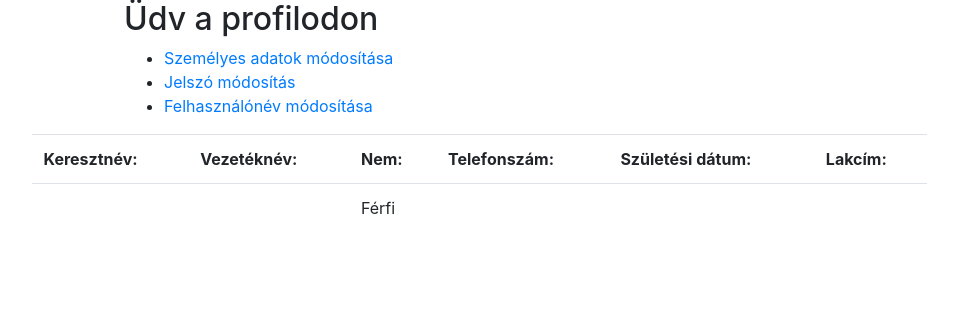
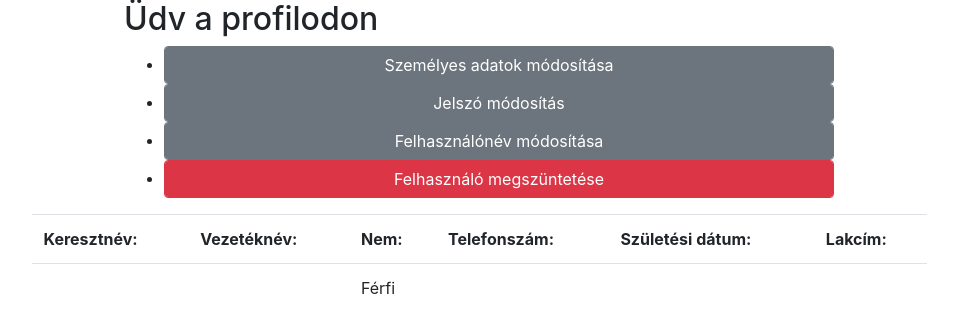
Before and after one commit to Archeloth/Base, a PHP site: page /myprofile.php in a window 1280 px wide. Shown: the part 56-389 px from the top of the page, without its empty margins (161-1119 px from the left). Run offline with PHP 8.4, Linux system fonts and the light colour scheme; the visitor is signed in with stand-in values (Sample User, id 1); data that the repository does not hold is empty.

Commit message:
user deactivate

```diff
--- a/includes/notifications.php
+++ b/includes/notifications.php
@@ -35,3 +35,27 @@ if(isset($_GET['update']))//Sikeres személyes adat változtatás
             </div>';
     }
 }
+if(isset($_GET['deactivated']))//Sikeres deaktiválta a profilját a felhasználó
+{
+    if($_GET['deactivated']==true)
+    {
+        echo '<div class="alert alert-success fade show">
+                <strong>A felhasználói fiókját deaktiváltuk!</strong>
+                <button type="button" class="close" data-dismiss="alert" aria-label="Close">
+                    <span aria-hidden="true">&times;</span>
+                </button>
+            </div>';
+    }
+}
+if(isset($_GET['error']))//Sikeres deaktiválta a profilját a felhasználó
+{
+    if($_GET['error']=="sqlerror")
+    {
+        echo '<div class="alert alert-danger fade show">
+                <strong>Hiba történt a kapcsolatban!</strong>
+                <button type="button" class="close" data-dismiss="alert" aria-label="Close">
+                    <span aria-hidden="true">&times;</span>
+                </button>
+            </div>';
+    }
+}
--- a/mymeetings.php
+++ b/mymeetings.php
@@ -22,7 +22,7 @@ include 'includes/head.php';
                 <?php //Listázni, +törlés mező
                 require 'includes/connection.php';
                 $user=$_SESSION['userId'];
-                $sql="SELECT * FROM tornazok INNER JOIN tornak ON tornazok.tornaId = tornak.tornaId WHERE tornazok.userId='$user' AND tornazok.nap >= CURDATE();";
+                $sql="SELECT * FROM tornazok INNER JOIN tornak ON tornazok.tornaId = tornak.tornaId WHERE tornazok.userId='$user' AND tornazok.nap >= CURDATE() ORDER BY tornazok.nap ASC";
                 $query=mysqli_query($conn,$sql);
                 if(mysqli_num_rows($query)>0)
                 {
--- a/myprofile.php
+++ b/myprofile.php
@@ -11,11 +11,31 @@ echo '<title>'.$_SESSION['userName'].'</title>';
         <div class="offset-sm-2 col-sm-8">
             <h2>Üdv a profilodon</h2>
             <ul>
-                <li><a href="info_update.php">Személyes adatok módosítása</a></li>
-                <li><a href="forgot_pwd.php">Jelszó módosítás</a></li>
-                <li><a href="change_username.php">Felhasználónév módosítása</a></li>
+                <li><a href="info_update.php"><button class="btn btn-secondary form-control">Személyes adatok módosítása</button></a></li>
+                <li><a href="forgot_pwd.php"><button class="btn btn-secondary form-control">Jelszó módosítás</button></a></li>
+                <li><a href="change_username.php"><button class="btn btn-secondary form-control">Felhasználónév módosítása</button></a></li>
+                <li><button class="btn btn-danger form-control" data-toggle="modal" data-target="#mymodal">Felhasználó megszüntetése</button></li>
             </ul>
-
+            <div class="modal fade" id="mymodal" tabindex="-1" role="dialog" aria-labelledby="exampleModalCenterTitle" aria-hidden="true">
+                <div class="modal-dialog modal-dialog-centered" role="document">
+                    <div class="modal-content">
+                    <div class="modal-header">
+                        <h5 class="modal-title" id="exampleModalLongTitle">Felhasználó deaktiválása</h5>
+                        <button type="button" class="close" data-dismiss="modal" aria-label="Close">
+                        <span aria-hidden="true">&times;</span>
+                        </button>
+                    </div>
+                    <div class="modal-body">
+                        Ha a biztos opciót választja, akkor felhasználói fiókod deaktiválódik és meg lesz jelölve automatikus törlésre 10 napon belül.
+                        Biztosan meg szeretné szüntetni felhasználóját?
+                    </div>
+                    <div class="modal-footer">
+                        <button type="button" class="btn btn-secondary" data-dismiss="modal">Mégse</button>
+                        <a href="includes/user_deactivate.php"><button type="button" class="btn btn-primary">Biztos</button></a>
+                    </div>
+                    </div>
+                </div>
+            </div>
         </div>
         <div class="offset-sm-1 col-sm-10">
             <table class="table">
```
Also changed, not shown: includes/user_deactivate.php (added, +15 -0 lines).
